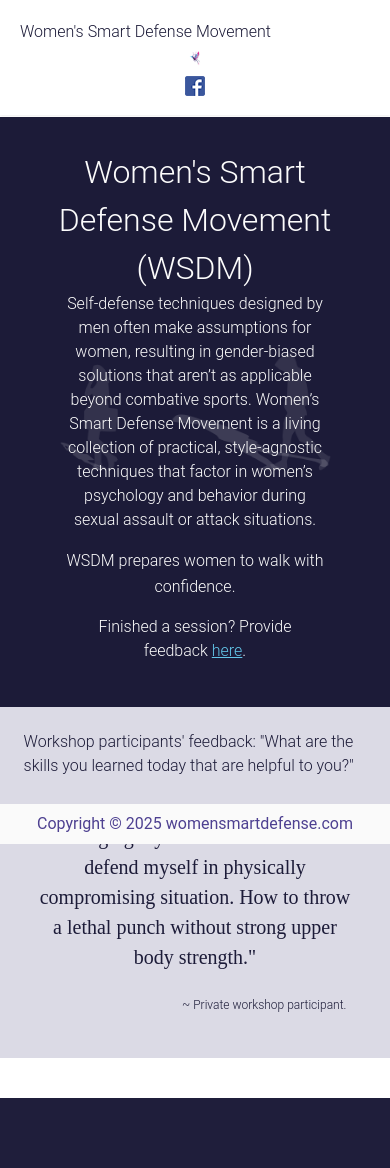
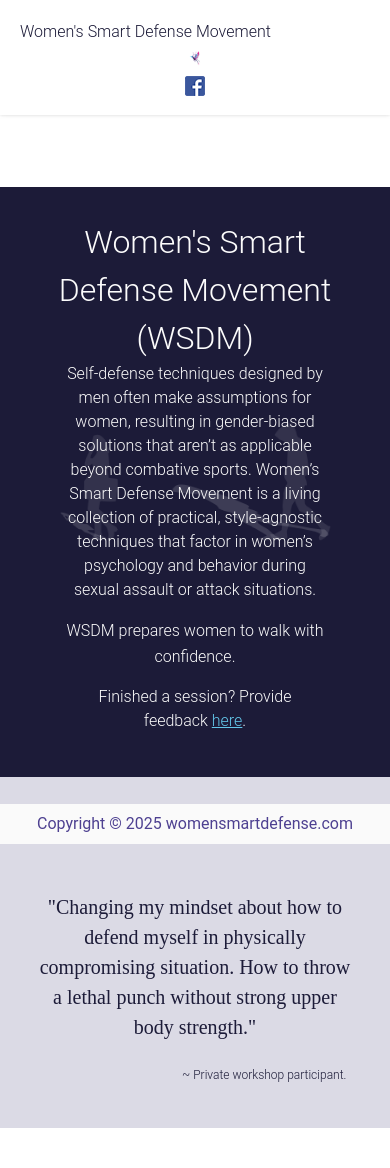
Before and after one commit to yellowcurry/womensmartdefense, a PHP site: page / in a window 390 px wide. Before the commit the page ends 1098 px from the top, so only its background shows below. Run offline with PHP 8.4, Linux system fonts and the light colour scheme.

Commit message:
Update main.css

```diff
--- a/css/main.css
+++ b/css/main.css
@@ -28,16 +28,18 @@
 
 body {
 	margin: 0 auto;
+	padding: 0;
 	max-width: 1366px; /* previously 96% */
 
 }
 
 header {
-	position: sticky;
-	top: 0;
-	padding: 0;
-    margin: 0 auto;
-
+  position: sticky;
+  top: 0;
+  background: #fff; /* or your preferred color */
+  z-index: 1000;
+  width: 100%;
+  box-shadow: 0 2px 4px rgba(0,0,0,0.03);
 }
 
  footer {
@@ -291,7 +293,7 @@ nav a:hover {
 
 /* main content style */
 section {
-	margin: 0px;
+	padding-top: 70px; /* Adjust to match your header height */
 }
 
 
@@ -510,7 +512,15 @@ img.shadow {box-shadow: 0 0px 3px rgba(0,0,0,0.12);}
 }
 
 /* flex styles small screen */
-
+/* Responsive adjustment for mobile */
+@media (max-width: 600px) {
+  header {
+    /* You can adjust height or padding for mobile if needed */
+  }
+  section {
+    padding-top: 70px; /* Match header height on mobile */
+  }
+}
 
 /* flex styles big screen */
 
```
